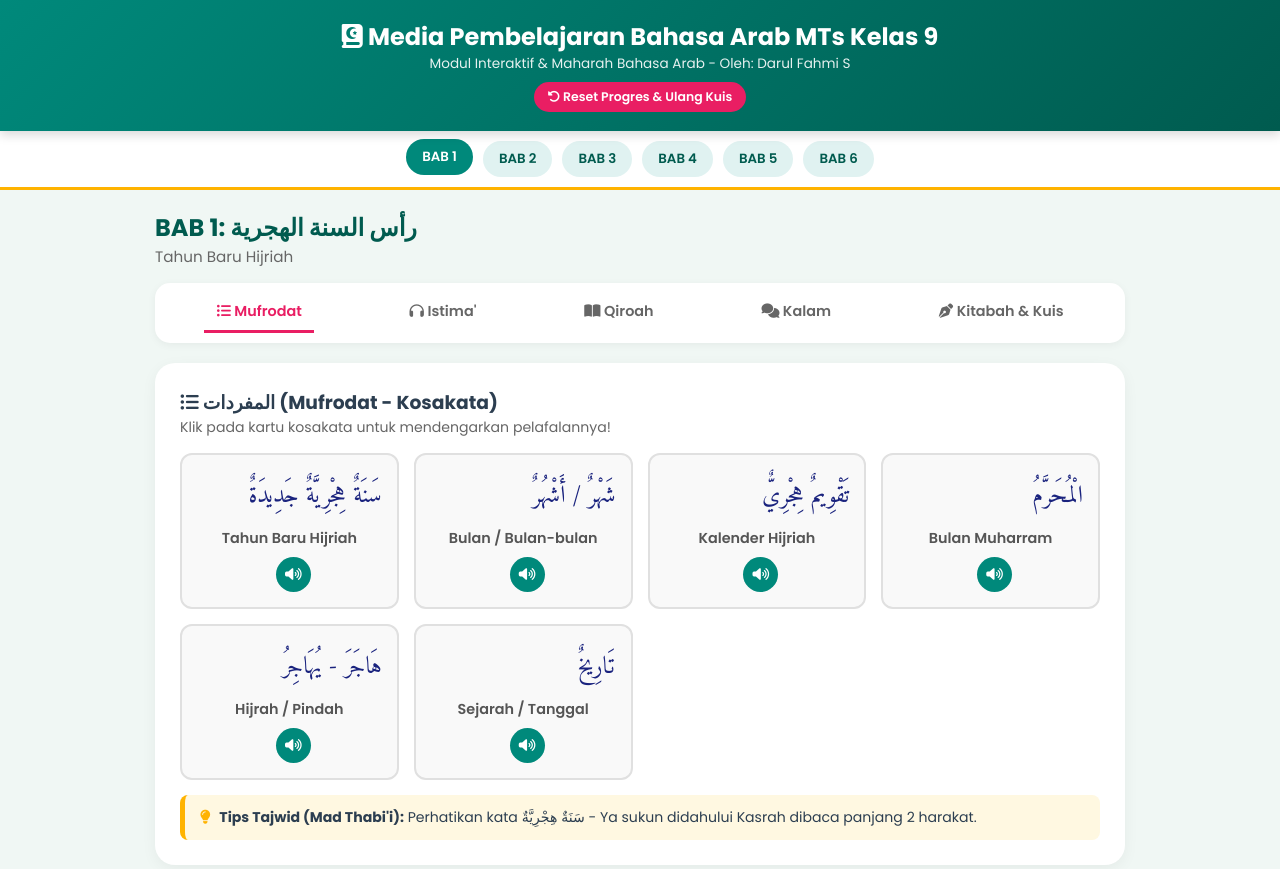
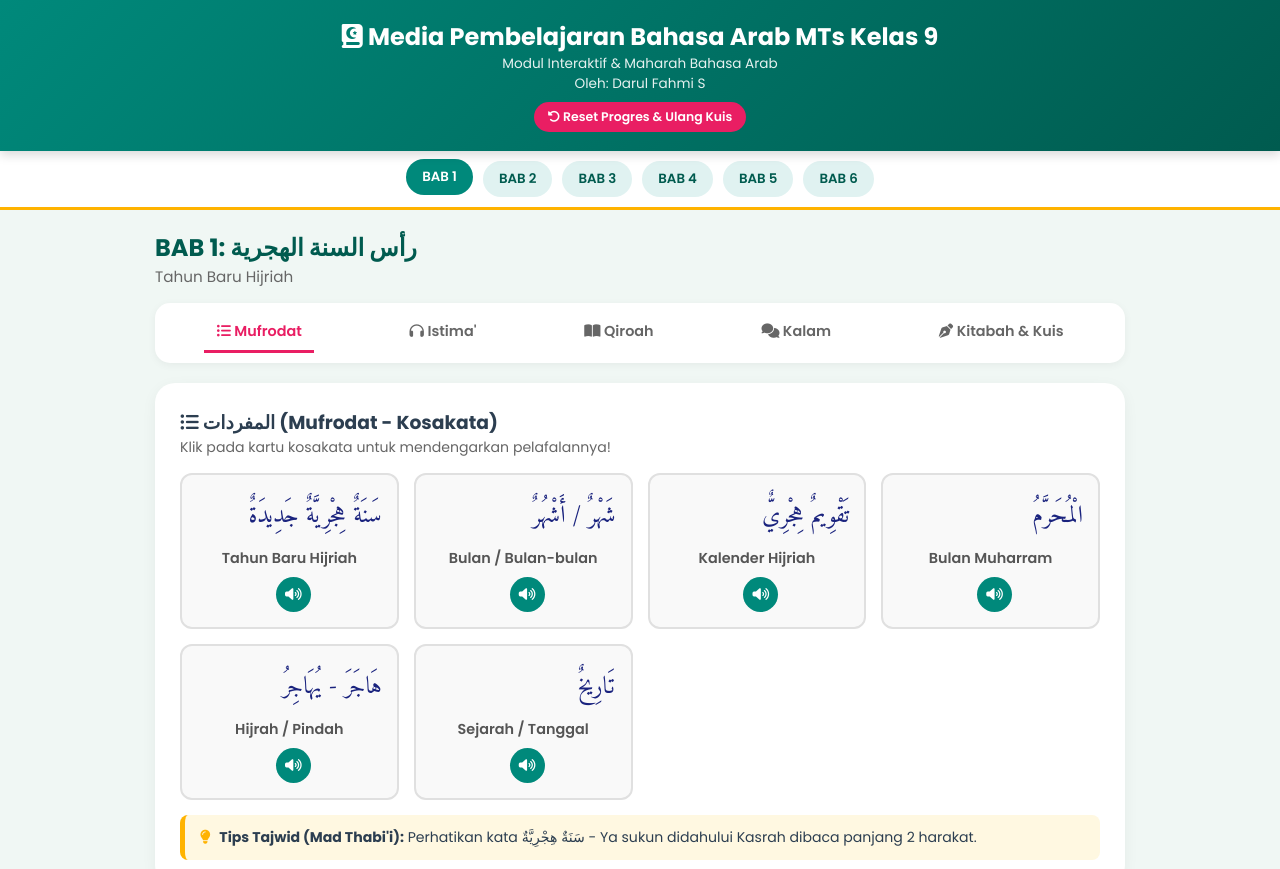
Before and after one commit to darulfahmi-del/media-ajar-arab9, a plain HTML site: page index.html in a window 1280 px wide. Shown: the top 869 px of the page. Drawn offline with nearby package versions, Linux system fonts and the light colour scheme.

Commit message:
Update index.html

```diff
--- a/index.html
+++ b/index.html
@@ -337,7 +337,8 @@
 
     <header>
         <h1><i class="fa-solid fa-book-quran"></i> Media Pembelajaran Bahasa Arab MTs Kelas 9</h1>
-        <p>Modul Interaktif & Maharah Bahasa Arab - Oleh: Darul Fahmi S</p>
+        <p>Modul Interaktif & Maharah Bahasa Arab</p>
+        <p>Oleh: Darul Fahmi S</p>
         <button class="btn-reset" onclick="confirmResetAllData()">
             <i class="fa-solid fa-rotate-left"></i> Reset Progres & Ulang Kuis
         </button>
```
